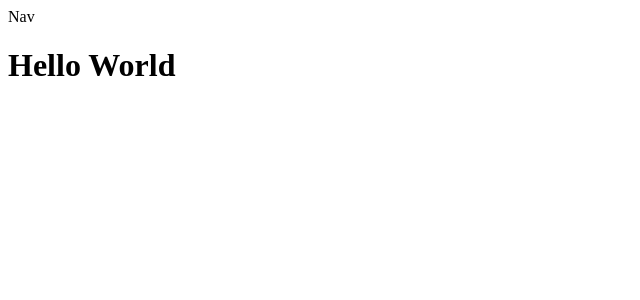
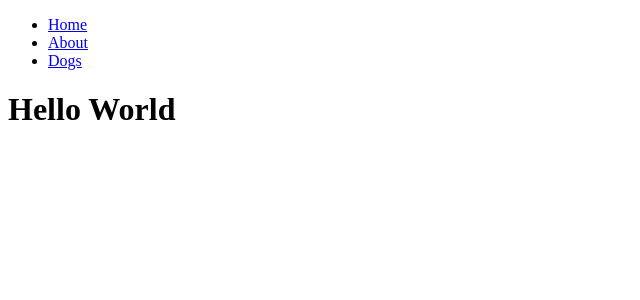
Before and after one commit to NatashaSelvidge/puptinder-client-react-redux, a React (Create React App) app: page / in a window 1280 px wide. Shown: the top 300 px of the page, without its empty margins (0-640 px from the left). Built offline with nearby package versions, Linux system fonts and the light colour scheme.

Commit message:
ability to navigate site and added dummy text to home, about, and footer

```diff
--- a/src/components/Nav.js
+++ b/src/components/Nav.js
@@ -1,13 +1,24 @@
-import React, { Component } from 'react'
+import React, { Component } from "react";
+import { Link } from "react-router-dom";
 
 export class Nav extends Component {
   render() {
     return (
       <div>
-        Nav
+        <ul>
+          <li>
+            <Link to="/">Home</Link>
+          </li>
+          <li>
+            <Link to="/about">About</Link>
+          </li>
+          <li>
+            <Link to="/dogs">Dogs</Link>
+          </li>
+        </ul>
       </div>
-    )
+    );
   }
 }
 
-export default Nav
+export default Nav;
```
Also changed, not shown: src/components/About.js (+10 -4 lines), src/components/Footer.js (+5 -4 lines), src/components/Home.js (+7 -5 lines).
